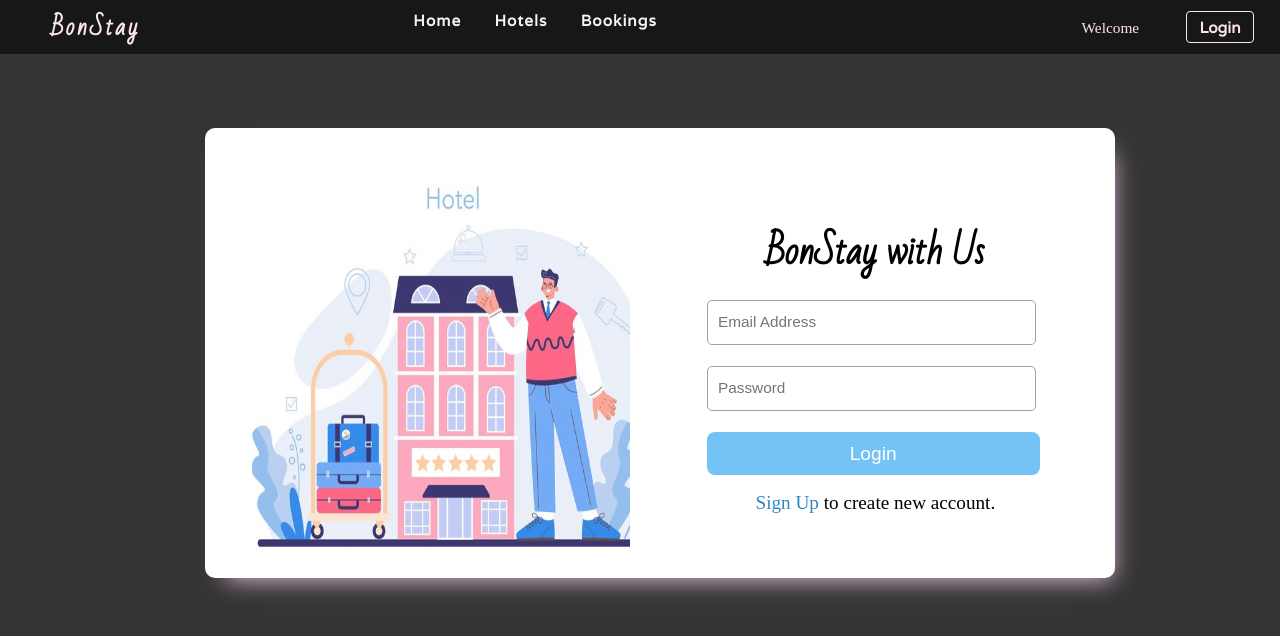
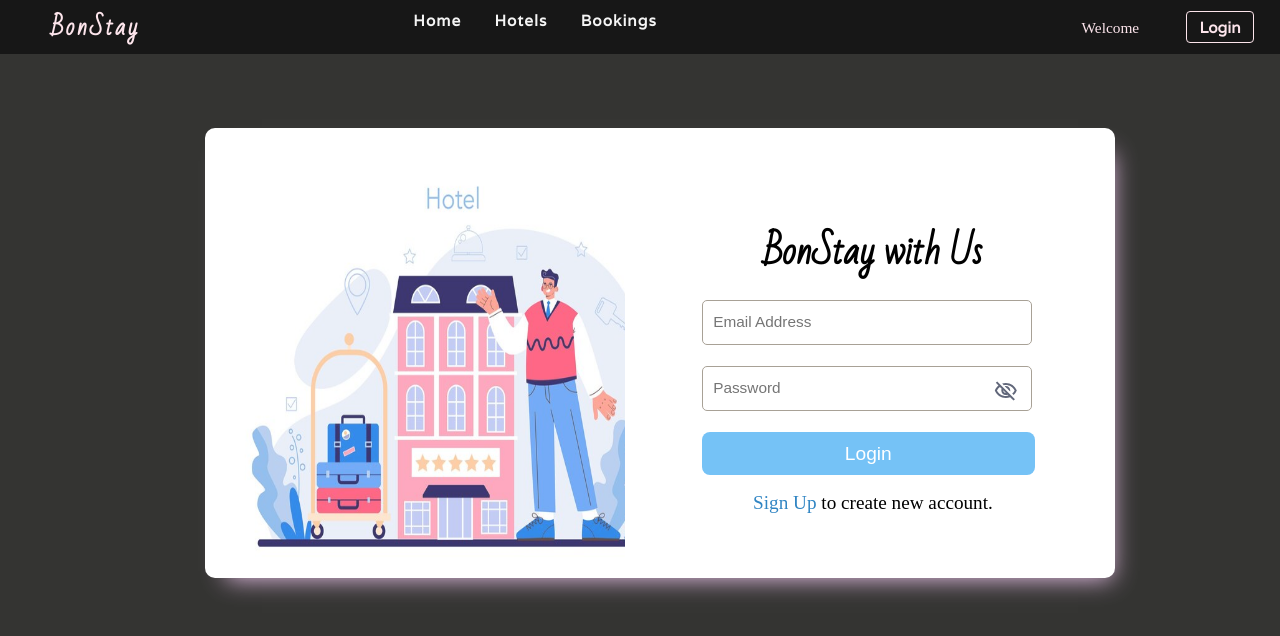
Before and after one commit to daljeet723/Hotel-Booking, a React (Create React App) app in the folder frontend/: page /login in a window 1280 px wide. Shown: the top 636 px of the page. Built offline with nearby package versions, Linux system fonts and the light colour scheme.

Commit message:
added show and hide password feature

```diff
--- a/frontend/package.json
+++ b/frontend/package.json
@@ -51,5 +51,5 @@
       "last 1 safari version"
     ]
   },
-  "proxy": "http://192.168.1.7:4000"
+  "proxy": "http://192.168.1.9:4000"
 }
--- a/frontend/src/components/login/Login.css
+++ b/frontend/src/components/login/Login.css
@@ -1,9 +1,11 @@
 @import url('https://fonts.googleapis.com/css2?family=Bad+Script&display=swap');
+
 .login-container {
     background-color: #343432;
     /* background-color: #F6F1F1; */
 
-    height: 100vh; /* Adjust the height as needed */
+    height: 100vh;
+    /* Adjust the height as needed */
     display: flex;
     justify-content: center;
     align-items: center;
@@ -11,31 +13,36 @@
 
 .login-details {
     position: absolute;
-    top:16%;
-    left:16%;
+    top: 16%;
+    left: 16%;
     display: inline-flex;
     justify-content: space-between;
-    width:68%;
+    width: 68%;
     height: 32vmax;
-    background-color: white; /* Inner div background color */
+    background-color: white;
+    /* Inner div background color */
     padding: 20px;
-    border-radius: 10px; /* Rounded corners for the inner div */
-    -webkit-box-shadow: 9px 13px 23px -12px rgba(235,195,235,1);
-    -moz-box-shadow: 9px 13px 23px -12px rgba(235,195,235,1);
-    box-shadow: 9px 13px 23px -12px rgba(235,195,235,1);
+    border-radius: 10px;
+    /* Rounded corners for the inner div */
+    -webkit-box-shadow: 9px 13px 23px -12px rgba(235, 195, 235, 1);
+    -moz-box-shadow: 9px 13px 23px -12px rgba(235, 195, 235, 1);
+    box-shadow: 9px 13px 23px -12px rgba(235, 195, 235, 1);
 }
-.left-section{
-    width:100%;
-    padding-right:3vmax;
+
+.left-section {
+    width: 100%;
+    padding-right: 3vmax;
     overflow: hidden;
 }
-.left-section img{
-    width:36vmax;
-   height:34vmax;
+
+.left-section img {
+    width: 36vmax;
+    height: 34vmax;
     margin: 0;
 
 }
-.login-details > .right-section >h2{
+
+.login-details>.right-section>h2 {
     text-align: center;
     font-size: 2.8vmax;
     padding-top: 2vmax;
@@ -44,82 +51,120 @@
     cursor: pointer;
 
 }
-.login-details > .right-section{
+
+.login-details>.right-section {
     display: flex;
     flex-direction: column;
-    padding-left:2vmax;
+    padding-left: 2vmax;
     justify-content: center;
     overflow: hidden;
 }
 
-.form-fields{
-    padding-top:1vmax;
+.form-fields {
+    padding-top: 1vmax;
     padding-left: 4vmax;
-    height:15vmax;
+    height: 15vmax;
 }
+
+form>.show-password-icon{
+    color:#61677A;
+    width:2vmax;
+    position: relative;
+    right:3vmax;
+    top:0.8vmax;
+    cursor: pointer;
+    animation: fadeIn 0.5s ease-in-out;
+    /* Apply the animation to all paragraphs */
+    animation-fill-mode: forwards;
+    /* Keep the final state of the animation */
+    opacity: 0;
+}
+form>.eye-icon-btn>.show-password-icon:hover {
+    background-color: none;
+    border: none;
+
+}
+
 /* Additional styling for form inputs and button if needed */
 .login-details form input {
     width: 24vmax;
     padding: 0.8vmax;
     margin-bottom: 1.6vmax;
-   border:1px solid #A8A196;
+    border: 1px solid #A8A196;
     border-radius: 5px;
     height: 1.8vmax;
     cursor: pointer;
-    animation: fadeIn 0.5s ease-in-out; /* Apply the animation to all paragraphs */
-    animation-fill-mode: forwards; /* Keep the final state of the animation */
+    animation: fadeIn 0.5s ease-in-out;
+    /* Apply the animation to all paragraphs */
+    animation-fill-mode: forwards;
+    /* Keep the final state of the animation */
     opacity: 0;
 }
-input::placeholder{
+
+input::placeholder {
     font-size: 1.2vmax;
 }
-.login-details form button {
+
+.login-details form .submitBtn {
     font-size: 1.5vmax;
-    width:26vmax;
+    width: 26vmax;
     height: 3.4vmax;
-    background-color: #75C2F6; /* Button background color */
-    color: #fff; /* Button text color */
+    background-color: #75C2F6;
+    /* Button background color */
+    color: #fff;
+    /* Button text color */
     border: none;
     border-radius: 8px;
     cursor: pointer;
-    transition: background-color 0.3s ease; /* Smooth background color transition on hover */
-    animation: fadeIn 0.5s ease-in-out; /* Apply the animation to all paragraphs */
-    animation-fill-mode:forwards; /* Keep the final state of the animation */
+    transition: background-color 0.3s ease;
+    /* Smooth background color transition on hover */
+    animation: fadeIn 0.5s ease-in-out;
+    /* Apply the animation to all paragraphs */
+    animation-fill-mode: forwards;
+    /* Keep the final state of the animation */
     opacity: 0;
 
 }
 
 .login-details form button:hover {
-    background-color: #555; /* Background color on hover */
+    background-color: #555;
+    /* Background color on hover */
 }
-.right-section > .signup{
+
+.right-section>.signup {
     text-align: center;
 }
-.right-section > .signup >p >span > a{
-    color:#3085C3;
+
+.right-section>.signup>p>span>a {
+    color: #3085C3;
     font-size: 1.5vmax;
     font-weight: 500;
     cursor: pointer;
     text-decoration: none;
 }
-.right-section > .signup >p {
+
+.right-section>.signup>p {
     font-size: 1.5vmax;
 }
-.right-section > .signup >p >span > a:hover{
+
+.right-section>.signup>p>span>a:hover {
     font-size: 1.8vmax;
     transition: 0.5s ease-in-out;
 }
-.error-message{
+
+.error-message {
     font-size: 1vmax;
     color: darkred;
     letter-spacing: 1px;
-    padding-top:1vmax;
+    padding-top: 1vmax;
 }
+
 @keyframes fadeIn {
     0% {
         opacity: 0;
         transform: translateY(20px);
     }
+
     100% {
         opacity: 1;
         transform: translateY(0);
--- a/frontend/src/components/login/Login.js
+++ b/frontend/src/components/login/Login.js
@@ -1,6 +1,8 @@
 import React, { useEffect, useState } from 'react'
-import { Link , useNavigate} from "react-router-dom";
+import { Link, useNavigate } from "react-router-dom";
 import { useDispatch, useSelector } from "react-redux";
+import RemoveRedEyeOutlinedIcon from '@mui/icons-material/RemoveRedEyeOutlined';
+import VisibilityOffOutlinedIcon from '@mui/icons-material/VisibilityOffOutlined';
 import "./Login.css";
 import login from "../../Images/login.jpg"
 import { UserLogin } from '../../actions/UserActions';
@@ -11,20 +13,25 @@ const Login = () => {
 
     const [email, setEmail] = useState("");
     const [password, setPassword] = useState("");
+    const [showPassword, setShowPassword] = useState(false);
 
-    const { message, error,user} = useSelector((state) => state.user);
+    const { message, error, user } = useSelector((state) => state.user);
+
+    const handleTogglePassword = (e) => {
+        setShowPassword(!showPassword)
+    }
 
     const submitHandler = async (e) => {
         e.preventDefault();
         dispatch(UserLogin(email, password));
+    }
 
-    }
     useEffect(() => {
         if (error) {
             console.error('Error:', error);
         } else if (message === 'Logged in successfully') {
             // Redirect to the hotels page upon successful login
-          console.log("message :"+message);
+            console.log("message :" + message);
             dispatch({ type: 'CLEAR_ERRORS' });
             navigate('/hotels'); // Use navigate instead of history.push
         }
@@ -53,12 +60,18 @@ const Login = () => {
                                     value={email}
                                     onChange={(e) => setEmail(e.target.value)}
                                 />
-                                <input type="password"
+
+                                <input type={showPassword ? "text" : "password"}
                                     placeholder="Password"
                                     value={password}
                                     onChange={(e) => setPassword(e.target.value)}
                                 />
-                                <button type="submit">
+                                {showPassword ? <RemoveRedEyeOutlinedIcon className='show-password-icon'
+                                    onClick={handleTogglePassword} /> :
+                                    <VisibilityOffOutlinedIcon className='show-password-icon'
+                                        onClick={handleTogglePassword} />
+                                }
+                                <button type="submit" className='submitBtn'>
                                     Login</button>
                             </form>
                         </div>
--- a/frontend/src/components/register/Register.js
+++ b/frontend/src/components/register/Register.js
@@ -1,6 +1,8 @@
 import React, { useEffect, useState } from 'react'
-import { Link ,useNavigate} from "react-router-dom";
+import { Link, useNavigate } from "react-router-dom";
 import login from "../../Images/login.jpg"
+import RemoveRedEyeOutlinedIcon from '@mui/icons-material/RemoveRedEyeOutlined';
+import VisibilityOffOutlinedIcon from '@mui/icons-material/VisibilityOffOutlined';
 import "./Register.css"
 import { useDispatch, useSelector } from 'react-redux';
 import { userRegister } from '../../actions/UserActions';
@@ -11,16 +13,20 @@ const Register = () => {
     const [address, setAddress] = useState("");
     const [phoneNo, setPhoneNo] = useState("");
     const [password, setPassword] = useState("");
+    const [showPassword, setShowPassword] = useState(false);
 
     const dispatch = useDispatch();
     const navigate = useNavigate();
 
-    const {message, error, user} = useSelector((state)=>state.user);
+    const { message, error, user } = useSelector((state) => state.user);
 
+    const handleTogglePassword = (e) => {
+        setShowPassword(!showPassword)
+    }
     const submitHandler = async (e) => {
         e.preventDefault();
         dispatch(userRegister(name, address, phoneNo, email, password));
-        console.log("message :"+message);
+        console.log("message :" + message);
 
     }
 
@@ -66,11 +72,16 @@ const Register = () => {
                                     value={email}
                                     onChange={(e) => setEmail(e.target.value)}
                                 />
-                                <input type="password"
+                                <input type={showPassword ? "text" : "password"}
                                     placeholder="Password"
                                     value={password}
                                     onChange={(e) => setPassword(e.target.value)}
                                 />
+                                {showPassword ? <RemoveRedEyeOutlinedIcon className='show-password-icon'
+                                    onClick={handleTogglePassword} /> :
+                                    <VisibilityOffOutlinedIcon className='show-password-icon'
+                                        onClick={handleTogglePassword} />
+                                }
                                 <button type="submit">
                                     Regsiter</button>
                             </form>
```
Lines whose indentation alone changed are shown as unchanged.
